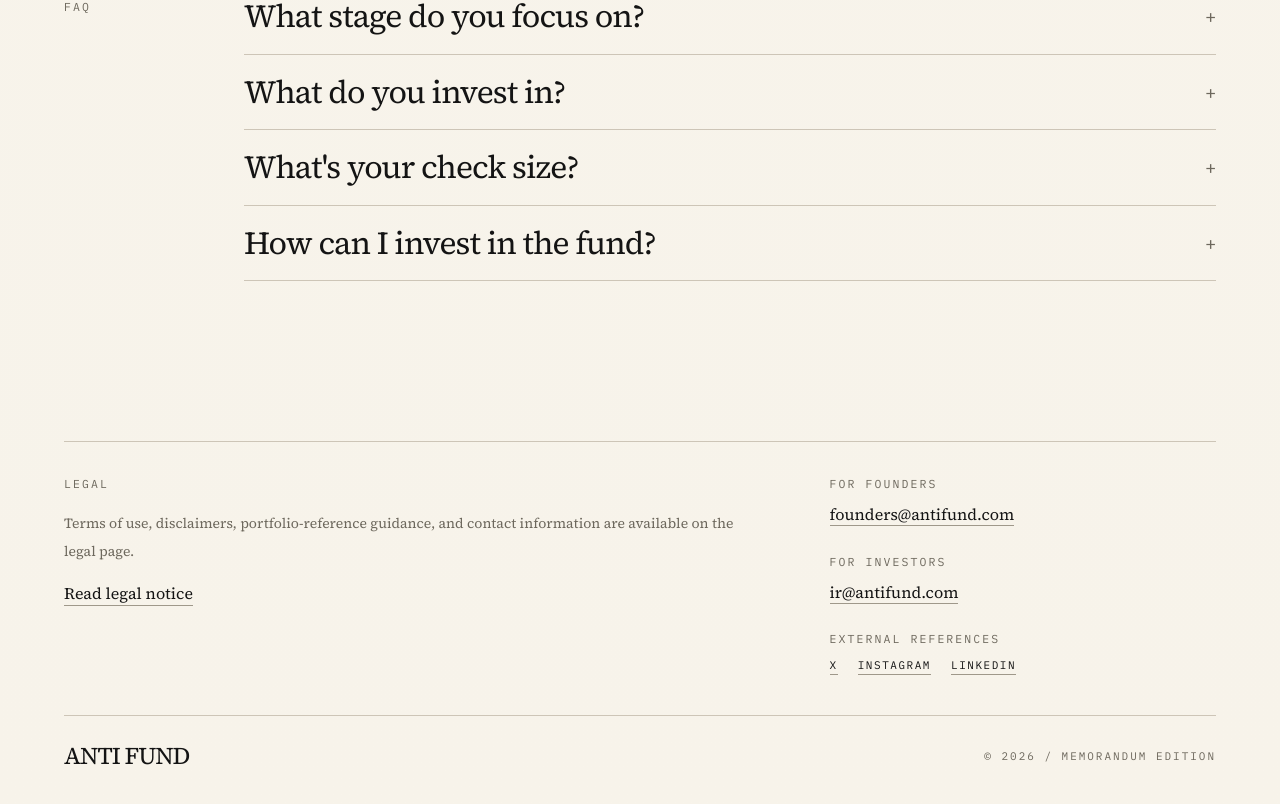
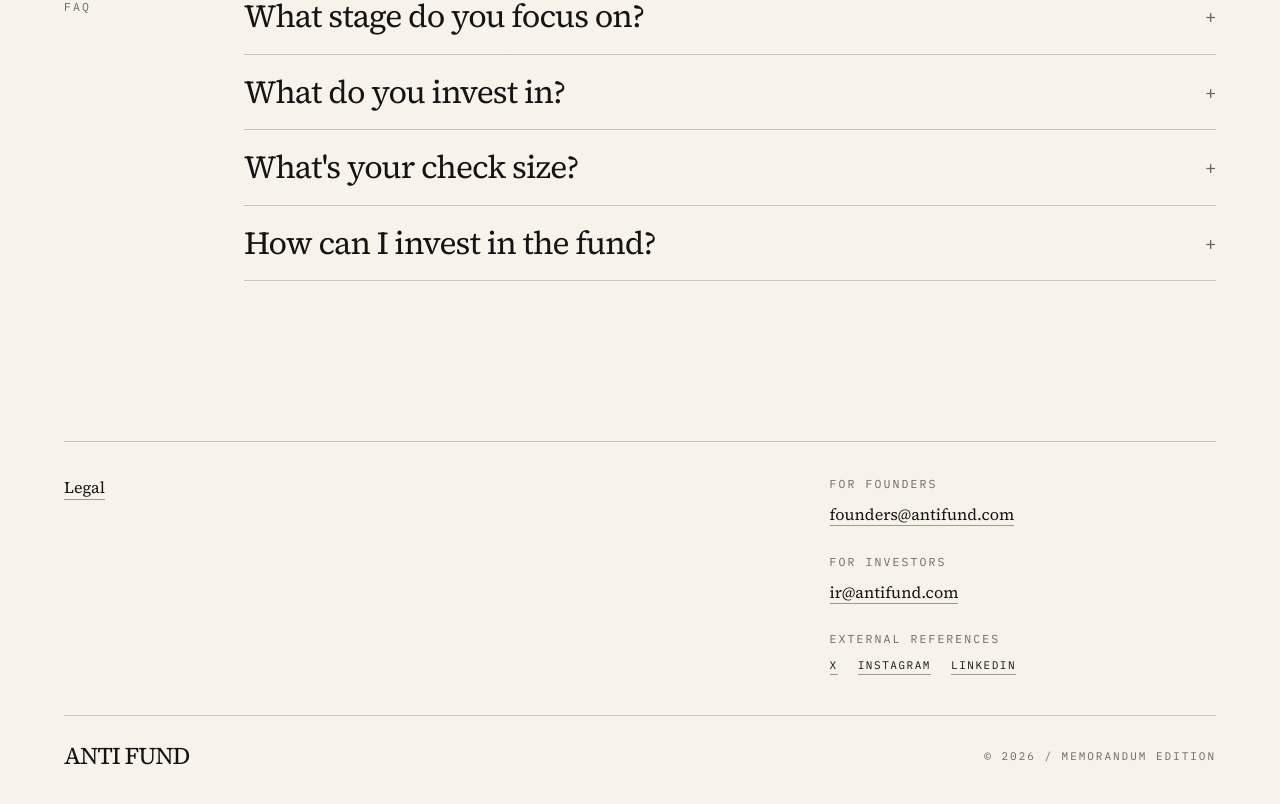
Before and after one commit to geoffreywoo/anti-fund, a Next.js app: page / in a window 1280 px wide. Shown: the part 9534-10338 px from the top of the page. Built offline with nearby package versions, Linux system fonts and the light colour scheme.

Commit message:
refactor: simplify footer legal link

```diff
--- a/components/Footer.tsx
+++ b/components/Footer.tsx
@@ -10,13 +10,8 @@ export default function Footer() {
       <div className="mx-auto max-w-6xl border-t border-line pt-8">
         <div className="grid gap-12 md:grid-cols-[minmax(0,1.3fr)_minmax(0,0.7fr)]">
           <div>
-            <p className="paper-label mb-4">Legal</p>
-            <p className="max-w-2xl text-sm leading-7 text-ink-muted">
-              Terms of use, disclaimers, portfolio-reference guidance, and
-              contact information are available on the legal page.
-            </p>
-            <a href="/legal" className="paper-link mt-4 inline-block text-base">
-              Read legal notice
+            <a href="/legal" className="paper-link inline-block text-base">
+              Legal
             </a>
           </div>
 
```
Also changed, not shown: 1 other file (tests, documents, lock files or other folders).
